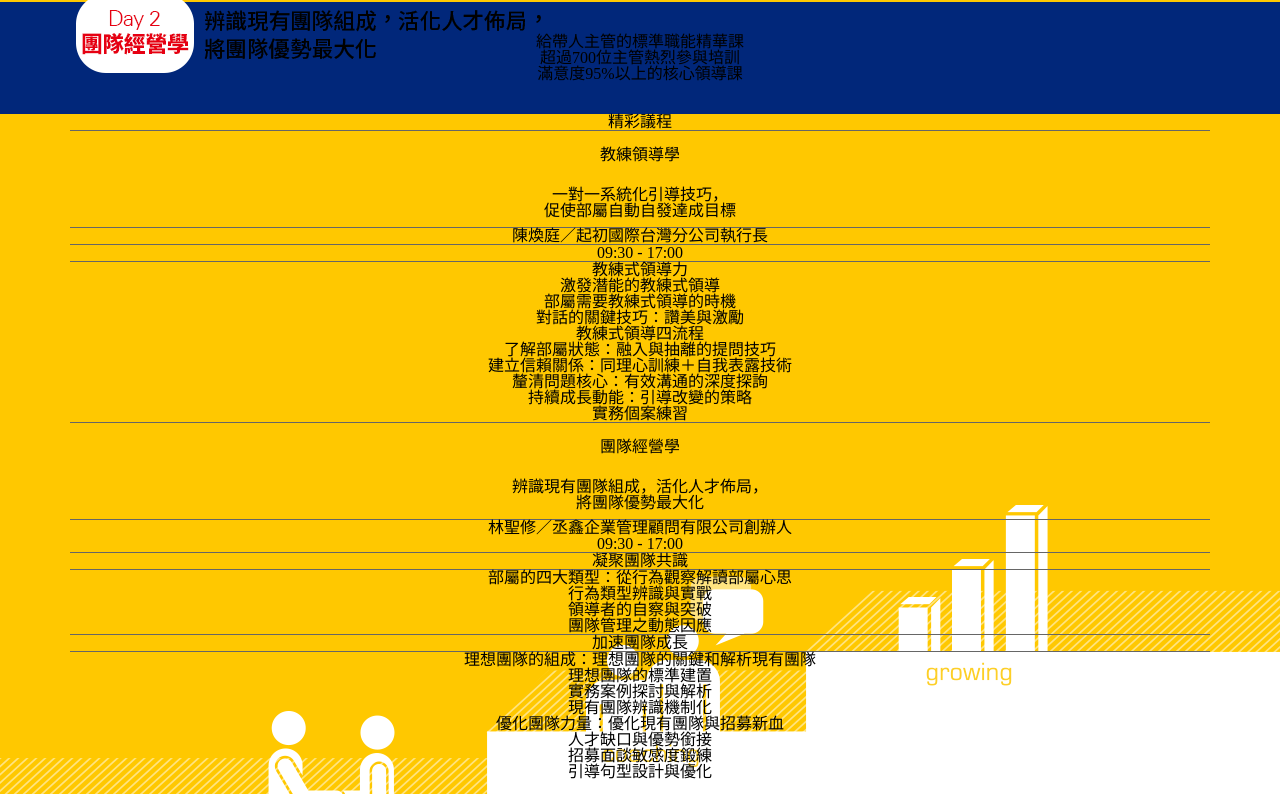
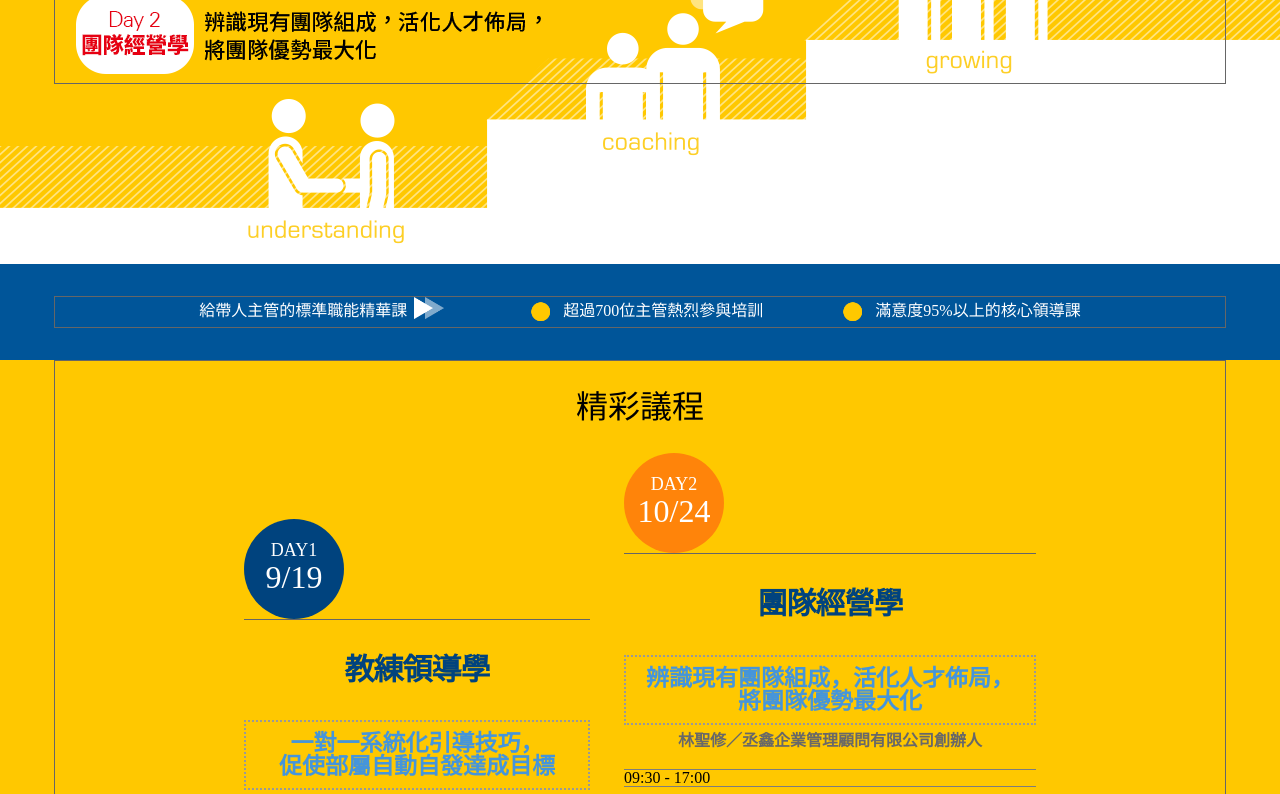
Before and after one commit to yachu114/DWHW, a plain HTML site: page hw_v3.html in a window 1280 px wide. Shown: the part 620-1414 px from the top of the page. Drawn offline with Linux system fonts and the light colour scheme.

Commit message:
Add files via upload

```diff
--- a/hw_v3.html
+++ b/hw_v3.html
@@ -31,11 +31,8 @@
 	<div id="mainline">
 	</div>
 	<div id="wrap">
-		<!--<div id="mainline">
-		</div>-->
+		<div class="main">
 			<div class="container">
-			<!--<div class="main">
-			-->
 				<div class="hero_section_01">
 					<img src="images/lead_03_01.png" width="970" height="242" alt=""/>
 					<img src="images/lead_03_02.png" width="800" height="163" alt=""/>
@@ -49,65 +46,71 @@
 		    <img src="images/lead_02.png" width="1920" height="472" alt=""/>
 			</div>-->
 			</div>
-		<!--<div class="container">-->
+		</div>
 		<div id="mid_cover">
 						<div class="container">
-					<dl>
-						<dt>給帶人主管的標準職能精華課
-							<dd>超過700位主管熱烈參與培訓</dd>
-							<dd>滿意度95%以上的核心領導課</dd>
-						</dt>
-					</dl>
+								<h4><strong>給帶人主管的標準職能精華課</strong><img src="images/icon-gogo.png" width="30" height="30" alt=""/></h4>
+								<h4><img src="images/icon-dot.png" width="30" height="30" alt=""/>超過700位主管熱烈參與培訓</h4>
+								<h4><img src="images/icon-dot.png" width="30" height="30" alt=""/>滿意度95%以上的核心領導課</h4>
+
 			</div>
         </div>
         <!--</div>-->
+		<div id="agenda">
 			<div class="container">
             	<div id="schedule">
                 <div class="title">
                     <h2>精彩議程</h2>
                 </div>
                 <div id="l_sub">
+					<div class="date">
+						<span style="font-size: 18px">DAY1</span><br>
+						9/19
+					</div>
 						<h3>教練領導學
                     	</h3>
 						<h4>一對一系統化引導技巧，<br>促使部屬自動自發達成目標
 						</h4>
 						<h6>陳煥庭／起初國際台灣分公司執行長</h6>
 						<p>09:30 - 17:00</p>
-
-                    <ul>教練式領導力
+					<div id="list_light">
+						<ul><p>教練式領導力</p>
 							<li>激發潛能的教練式領導</li>
 							<li>部屬需要教練式領導的時機</li>
 							<li>對話的關鍵技巧：讚美與激勵</li>
 						</ul>
-                    <ul>教練式領導四流程
+						<ul><p>教練式領導四流程</p>
 							<li>了解部屬狀態：融入與抽離的提問技巧</li>
 							<li>建立信賴關係：同理心訓練＋自我表露技術</li>
 							<li>釐清問題核心：有效溝通的深度探詢</li>
 							<li>持續成長動能：引導改變的策略</li>
 						</ul>
-                    <ul>實務個案練習</ul>
+						<ul><p>實務個案練習</p></ul>
+					</div>
                 </div>
                 <div id="r_sub">
+					<div class="date" style="background-color: #ff840a">
+						<span style="font-size: 18px">DAY2</span><br>
+						10/24
+					</div>
                     <h3>團隊經營學
                     </h3>
                     <h4>辨識現有團隊組成，活化人才佈局，<br>將團隊優勢最大化
                     </h4>
-                    林聖修／丞鑫企業管理顧問有限公司創辦人<br>
-                    <h6>09:30 - 17:00</h6>
-
-                    <p>凝聚團隊共識</p>
-                    <ul>部屬的四大類型：從行為觀察解讀部屬心思
+                    <h6>林聖修／丞鑫企業管理顧問有限公司創辦人</h6>
+                    <p>09:30 - 17:00</p>
+                    <div id="list_light">
+						<ul><p>凝聚團隊共識</p><h5>部屬的四大類型：從行為觀察解讀部屬心思</h5>
                         <li>行為類型辨識與實戰</li>
                         <li>領導者的自察與突破</li>
                         <li>團隊管理之動態因應</li>
                     </ul>
-                    <p>加速團隊成長</p>
-                    <ul>理想團隊的組成：理想團隊的關鍵和解析現有團隊
+                    <ul><p>加速團隊成長</p><h5>理想團隊的組成：理想團隊的關鍵和解析現有團隊</h5>
                         <li>理想團隊的標準建置</li>
                         <li>實務案例探討與解析</li>
                         <li>現有團隊辨識機制化</li>
                     </ul>
-                    <ul>優化團隊力量：優化現有團隊與招募新血
+                    <ul><h5>優化團隊力量：優化現有團隊與招募新血</h5>
                         <li>人才缺口與優勢銜接</li>
                         <li>招募面談敏感度鍛練</li>
                         <li>引導句型設計與優化</li>
@@ -115,6 +118,9 @@
 					</div>
                 </div>
             </div>
+        </div>
+		</div>
+
         <div class="container">
             <div id="speaker">
                 <div class="title">
@@ -122,21 +128,24 @@
                 </div>
                 <!--＃speaker>.spk_img+.spk_text-->
                 <div id="speaker_01">
-                    <div class="spk_img">
-                            <h4></h4>
-                            <p></p>
+                    <div class="spk_img"><img src="images/speaker_01.png" width="180" height="135" alt=""/>
                     </div>
                     <div class="spk_text">
+						<h4>陳煥庭</h4>
+                        <h6>起初國際台灣分公司執行長</h6>
+						<p>國內深層溝通的權威講師，擅長教練式領導與團隊激勵，知識理論和實用技巧同時掌握。一萬場以上授課經歷，合作企業如台積電、星巴克與中國信託等。
+						</p>
 
                     </div>
                 </div>
                 <div id="speaker_02">
-                        <div class="spk_img">
-                            <h4></h4>
-                            <p></p>
+                        <div class="spk_img"><img src="images/speaker_02.png" width="180" height="135" alt=""/>
                         </div>
                         <div class="spk_text">
-
+							<h4>林聖修</h4>
+                            <h6>丞鑫企業管理顧問有限公司創辦人</h6>
+                        	<p>擅長微行為洞察、教練式引導與情商力管理。以教練思維為核心，行為洞察為動力，協助企業改善組織運作，優化團隊能量。
+							</p>
                   </div>
                 </div>
 		</div>
--- a/layout-b_v2.css
+++ b/layout-b_v2.css
@@ -35,20 +35,27 @@ body{
     background: cover;
     /*margin: auto;*/
 	background-color: #ffc800;
+	box-sizing: border-box;
+	display: block;
 }
 #wrap{
-	background: url(images/lead_02.png) no-repeat center bottom;
+	/*background: url(images/lead_02.png) no-repeat center bottom;*/
 }
 .container{
 	width: 1140px;
     margin: 0 auto;
     padding: 0 15px;
-    text-align: center
+    text-align: center;
+	border: 1px solid #666;
 
 	/*background: url(images/lead_02.png) no-repeat;
 	background-position: center bottom;
     background-size: auto;
 	padding-bottom: 5em;*/
+}
+.main{
+	background: url(images/lead_02.png) no-repeat center bottom;
+	height: 875px;
 }
 .hero_section_01{
 	text-align: center;
@@ -57,29 +64,119 @@ body{
     text-align: left
 }
 #mid_cover{
-	background-color:#01277A;
+	background-color: #005599;
     list-style-type: none;
     text-align: center;
     margin-top: -80px;
     padding: 2em 0;
+	color: #fff;
 }
-#schedule .title{
+#mid_cover h4{
+	line-height: 1.4;
+	display: inline-block;
+	text-align: left;
+	padding: 0 2em;
+}
+#mid_cover h4 img{
+	vertical-align: middle;
+	margin: 0 7px;
+}
+.title{
+	clear: both;
+}
+.title h2{
+	margin: 30px 0;
+	font-size: 2em;
     text-align: center;
 }
+/*#agenda{
+	background: #fff;
+}*/
+.date{
+	color: #fff;
+	text-align: center;
+	vertical-align: middle;
+	font-size: 32px;
+	background: #00437e;
+	width: 100px;
+	height: 100px;
+	border-radius: 50%;
+	box-sizing: border-box;
+	padding: 10px 0;
+}
+#l_sub{
+	/*float:left;*/
+	display: inline-block;
+	padding-right: 15px;
+	padding-left: 15px;
+}
+#r_sub{
+	/*float:right;*/
+	display: inline-block;
+	padding-right: 15px;
+	padding-left: 15px;
+}
 #schedule h3{
-    display: block;
+
     border-top: 1px solid #666;
     padding: 1em;
+	font-weight: 700;
+    letter-spacing: -1px;
+    font-size: 30px;
+    line-height: 1.35;
+    color: #00437e;
 }
 #schedule h4{
-    display: block;
+    /*display: block;
     border-bottom: 1px solid #666;
-    padding: 8px 1em;
+    padding: 8px 1em;*/
+	padding: 10px 20px;
+    border: 2px dotted #999;
+    color: #4595db;
+    font-size: 23px;
+    font-weight: 600;
+	margin-bottom: 8px;
+}
+#schedule h6{
+	color: #686868;
+    font-weight: 900;
+	font-size: 1em;
 }
 #schedule p{
-    border-top: 1px solid #666;
-    border-bottom: 1px solid #666;
+	text-align: left;
+	margin-top: 20px;
+    border-bottom: 1px solid #7d7d7d;
+    margin-bottom: 0;
+    border-top: 1px solid #7d7d7d;
 }
+#schedule ul{
+	text-align: left;
+}
+#schedule ul li{
+	list-style-type: disc;
+	list-style-position: inside;
+    color: #666;
+    font-size: 17px;
+    line-height: 1.8;
+}
+#list_light p{
+    font-size: 23px;
+    font-weight: 700;
+    color: #ff8521;
+    margin-top: 10px;
+    margin-bottom: 0;
+    line-height: 1.35;
+    border: none;
+}
+
 #speaker{
     padding: 3em;
 }
+#speaker_01{
+	display: block;
+	float: left;
+}
+#speaker_02{
+	display: block;
+	float: right;
+}
```
Lines whose indentation alone changed are shown as unchanged.
